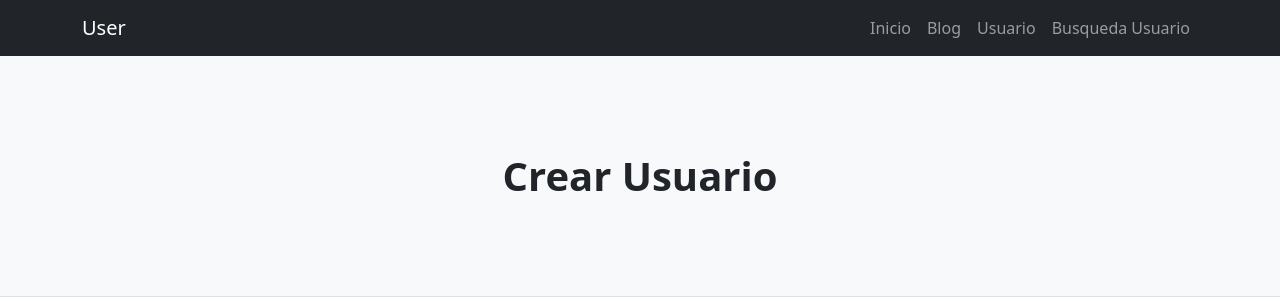
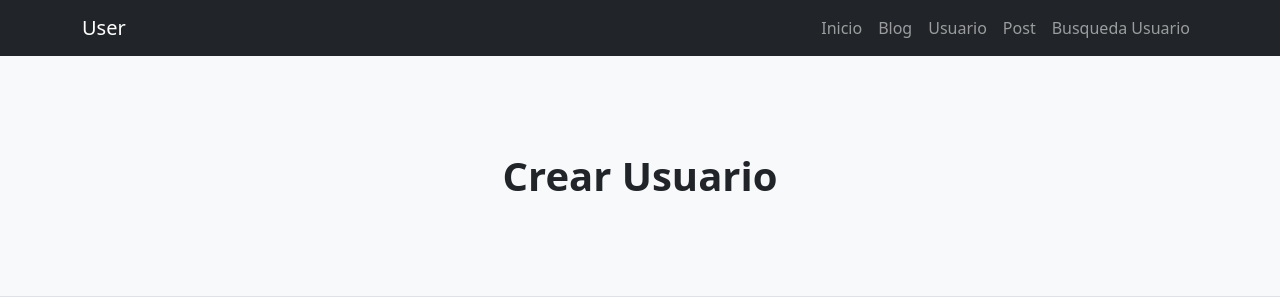
Before and after one commit to LauSolCarr/EntregaIntermedia_PF_LauraCarreras, a Django app: page /clase/usuario/ in a window 1280 px wide. Shown: the top 301 px of the page. Run offline with Django 4.2, Linux system fonts and the light colour scheme; some libraries are stand-ins or nearby versions.

Commit message:
Se creo el formulario Post

```diff
--- a/Class/forms.py
+++ b/Class/forms.py
@@ -6,5 +6,9 @@ class User_form(forms.Form):
     apellido = forms.CharField(max_length=30)
     email = forms.EmailField()
 
+class Post_form(forms.Form):
+    title = forms.CharField(max_length=20)
+    content = forms.CharField(max_length=1000)
+
 class User_found(forms.Form):
     partial_user = forms.CharField(label='Buscador',max_length=20)
--- a/Class/models.py
+++ b/Class/models.py
@@ -14,12 +14,12 @@ class User(models.Model):
 
 class Post(models.Model):
      title = models.CharField(max_length=100)
-     content = models.TextField()
+     content = models.CharField(max_length=100)
      publish_date = models.DateTimeField(auto_now_add=True)
      last_upda = models.DateTimeField(auto_now=True)
 
      def __str__(self):
-        return f"Titulo: {self.title} Contenido: {self.content} Fecha de Publicaciòn:{self.publish_date} {self.last_upda}"
+        return f"Titulo: {self.title} Contenido: {self.content} Fecha de Publicaciòn:{self.publish_date} Fecha de Actualizacion: {self.last_upda}"
 
 class Comment(models.Model):
     Timestamp = models.DateTimeField(auto_now_add=True)
--- a/Class/urls.py
+++ b/Class/urls.py
@@ -1,7 +1,8 @@
 from django.urls import path
-from .views import formulario_usuario,busqueda_usuario
+from .views import formulario_usuario,busqueda_usuario,formulario_post
 
 urlpatterns = [
     path('usuario/',formulario_usuario,name='formulario'),
+    path('Post/',formulario_post,name='formulario_post'),
     path('busqueda-usuario/',busqueda_usuario,name='busqueda_usuario')
 ]
--- a/Class/views.py
+++ b/Class/views.py
@@ -1,15 +1,22 @@
 
+from dataclasses import dataclass
+from importlib.resources import contents
 from urllib import request
 from django.http import HttpResponse
 from django.shortcuts import render
-from Class.models import User
-from Class.forms import User_form,User_found
+from Class.models import User,Post
+from Class.forms import Post_form, User_form,User_found
 
 
 def nuevo_user(request):
     nuevo_user = User(nombre='Laura',apellido='Carrreras',email='laura.s.carreras@gmail.com',tipo= 'admin')
     nuevo_user.save()
     return HttpResponse(f"Se creo el usuario {nuevo_user.nombre} tipo {nuevo_user.tipo}")
+
+#def nuevo_post(request):
+#    nuevo_post = User(titulo='Hola',comentarios='Mi nombre es Laura',)
+#    nuevo_post.save()
+#    return HttpResponse(f"Se creo un nuevo post {nuevo_post.titulo} tipo {nuevo_post.comntario}")
 
 
 def formulario_usuario(request):
@@ -19,11 +26,36 @@ def formulario_usuario(request):
              formulario = User_form(request.POST)
              if formulario.is_valid():
                  data = formulario.cleaned_data
-                 nuevo_user = User(nombre=data['nombre'],apellido=data['apellido'],email=data['email'],tipo= 'web')
+                 nuevo_user= Post(nombre=data['nombre'],apellido=data['apellido'],email=data['email'],tipo= 'web')
                  nuevo_user.save()
                  return render(request,"index/index.html",{'nuevo_usuer':nuevo_user})
 
     return render(request,"class/form_user.html",{'formulario': formulario})
+
+
+def formulario_post(request):
+    formulario_post = Post_form()
+
+    if request.method == 'POST':
+        formulario_post = Post_form(request.POST)
+        if formulario_post.is_valid():
+            data = formulario_post.cleaned_data
+            nuevo_post = Post(title = data ['title'], content = data ['content'] )
+            nuevo_post.save()
+            return render(request,"index/index.html",{'nuevo_post':nuevo_post})
+
+    return render(request,"class/form_post.html",{'formulario_post':formulario_post})
+
+
+   # if request.method == 'POST':
+    #         formulario_post = Post_form(request.POST)
+    #         if formulario_post.is_valid():
+    #             data = formulario_post.cleaned_data
+    #             nuevo_post = Post(title=data['titulo'],contents=data['contenido'])
+    #             nuevo_post.save()
+    #             return render(request,"index/index.html",{'nuevo_post':nuevo_post})
+
+
 
 def busqueda_usuario(request):
     usuarios_buscados = User.objects.filter(nombre='Laura')
--- a/Index/templates/index/index.html
+++ b/Index/templates/index/index.html
@@ -31,6 +31,7 @@
                             <li class="nav-item"><a class="nav-link" href={% url 'inicio' %} > Inicio</a></li>
                             <li class="nav-item"><a class="nav-link" href={% url 'blog' %} > Blog</a></li>
                             <li class="nav-item"><a class="nav-link" href={% url 'formulario' %}> Usuario</a></li>
+                            <li class="nav-item"><a class="nav-link" href={% url 'formulario_post' %}> Post</a></li>
                             <li class="nav-item"><a class="nav-link" href={% url 'busqueda_usuario' %} > Busqueda Usuario</a></li>
 
                         </ul>
```
Also changed, not shown: Class/templates/Class/form_post.html (added, +33 -0 lines), README.md, db.sqlite3.
